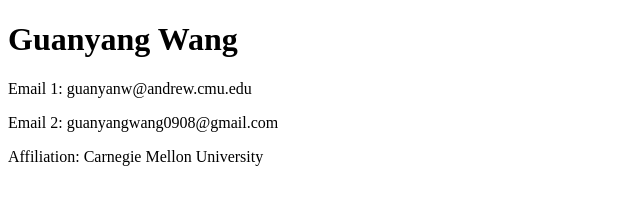
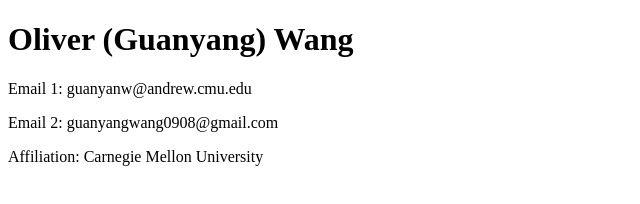
Before and after one commit to OliverWang0908/OliverWang0908.github.io, a plain HTML site: page index.html in a window 1280 px wide. Shown: the whole page, without its empty margins (0-640 px from the left). Drawn offline with Linux system fonts and the light colour scheme.

Commit message:
Update title and heading in index.html

```diff
--- a/index.html
+++ b/index.html
@@ -2,10 +2,10 @@
 <html>
 <head>
   <meta charset="UTF-8">
-  <title>Oliver (Guanyang) Wang</title>
+  <title>Guanyang Wang</title>
 </head>
 <body>
-  <h1>Guanyang Wang</h1>
+  <h1>Oliver (Guanyang) Wang</h1>
   <p>Email 1: guanyanw@andrew.cmu.edu</p>
   <p>Email 2: guanyangwang0908@gmail.com</p>
   <p>Affiliation: Carnegie Mellon University</p>
```
